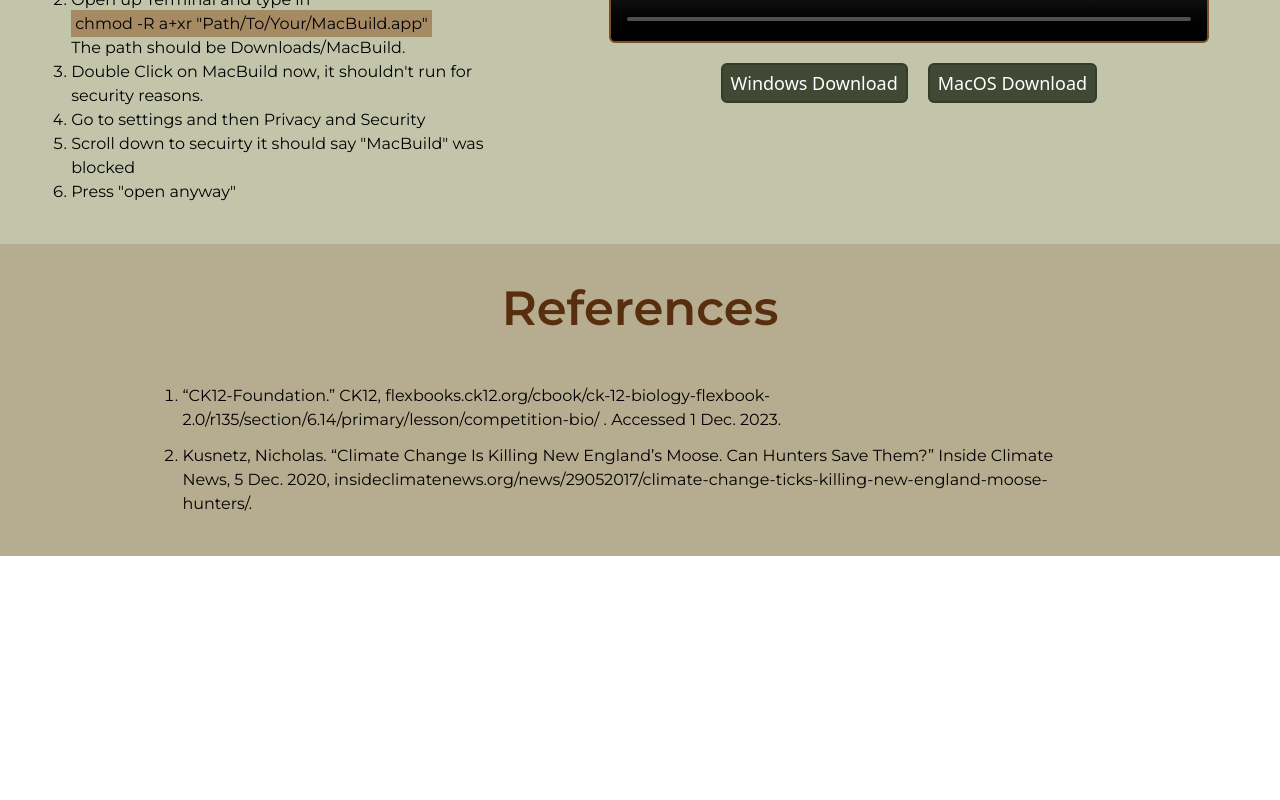
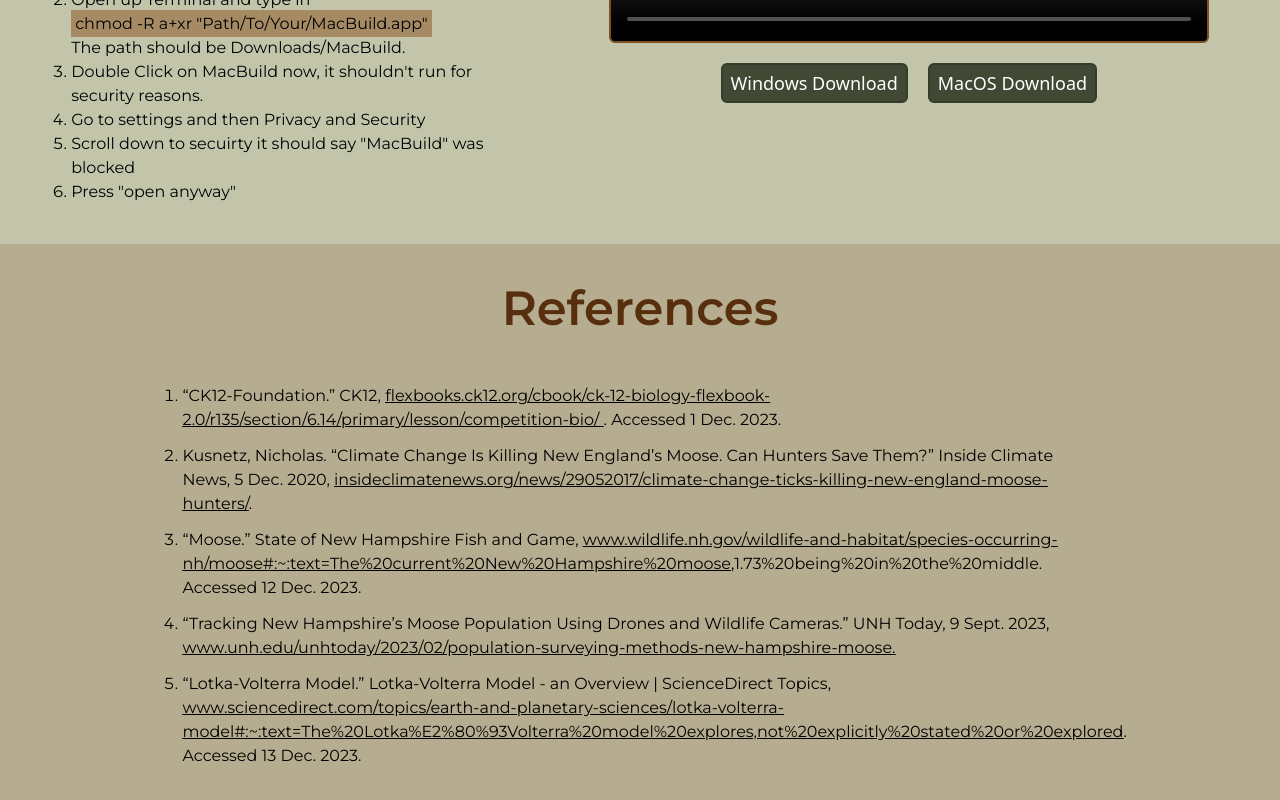
Before and after one commit to Marois2000/Lotka-Volterra, a React (Vite) app in the folder client/: page / in a window 1280 px wide. Shown: the part 6821-7621 px from the top of the page. Before the commit the page ends 7377 px from the top, so only its background shows below. Built offline with nearby package versions, Linux system fonts and the light colour scheme; grey boxes are pictures that could not be loaded.

Commit message:
references

```diff
--- a/client/src/sections/references.jsx
+++ b/client/src/sections/references.jsx
@@ -7,9 +7,13 @@ export const References = () => {
     return (
         <div className="w-full flex flex-col justify-center items-center bg-neutral-200 pb-10" id="references">
             <h2 className="text-5xl text-brown-300 font-montserrat font-semibold text-center mt-10">References</h2>
-            <ol className="w-[100ch] text-left mt-10 list-decimal max-md:w-full max-md:px-20">
-                <li className="text-black font-montserrat mt-3">“CK12-Foundation.” CK12, <a href="flexbooks.ck12.org/cbook/ck-12-biology-flexbook-2.0/r135/section/6.14/primary/lesson/competition-bio/">flexbooks.ck12.org/cbook/ck-12-biology-flexbook-2.0/r135/section/6.14/primary/lesson/competition-bio/</a> . Accessed 1 Dec. 2023. </li>
-                <li className="text-black font-montserrat mt-3">Kusnetz, Nicholas. “Climate Change Is Killing New England’s Moose. Can Hunters Save Them?” Inside Climate News, 5 Dec. 2020, insideclimatenews.org/news/29052017/climate-change-ticks-killing-new-england-moose-hunters/. </li>
+            <ol className="w-[100ch] text-left mt-10 list-decimal">
+                <li className="text-black font-montserrat mt-3">“CK12-Foundation.” CK12, <u><a href="http://ck12.org/cbook/ck-12-biology-flexbook-2.0/r135/section/6.14/primary/lesson/competition-bio/" target="_blank">flexbooks.ck12.org/cbook/ck-12-biology-flexbook-2.0/r135/section/6.14/primary/lesson/competition-bio/ </a></u>. Accessed 1 Dec. 2023. </li>
+                <li className="text-black font-montserrat mt-3">Kusnetz, Nicholas. “Climate Change Is Killing New England’s Moose. Can Hunters Save Them?” Inside Climate News, 5 Dec. 2020, <u><a href="http://insideclimatenews.org/news/29052017/climate-change-ticks-killing-new-england-moose-hunters/" target="_blank">insideclimatenews.org/news/29052017/climate-change-ticks-killing-new-england-moose-hunters/</a></u>. </li>
+                <li className="text-black font-montserrat mt-3">“Moose.” State of New Hampshire Fish and Game, <u><a href="http://www.wildlife.nh.gov/wildlife-and-habitat/species-occurring-nh/moose#:~:text=The%20current%20New%20Hampshire%20moose" target="_blank">www.wildlife.nh.gov/wildlife-and-habitat/species-occurring-nh/moose#:~:text=The%20current%20New%20Hampshire%20moose</a></u>,1.73%20being%20in%20the%20middle. Accessed 12 Dec. 2023.  </li>
+                <li className="text-black font-montserrat mt-3">“Tracking New Hampshire’s Moose Population Using Drones and Wildlife Cameras.” UNH Today, 9 Sept. 2023, <u><a href="http://www.unh.edu/unhtoday/2023/02/population-surveying-methods-new-hampshire-moose" target="_blank">www.unh.edu/unhtoday/2023/02/population-surveying-methods-new-hampshire-moose.</a></u> </li>
+                <li className="text-black font-montserrat mt-3">“Lotka-Volterra Model.” Lotka-Volterra Model - an Overview | ScienceDirect Topics, <u><a target="_blank" href="http://www.sciencedirect.com/topics/earth-and-planetary-sciences/lotka-volterra-model#:~:text=The%20Lotka%E2%80%93Volterra%20model%20explores,not%20explicitly%20stated%20or%20explored">www.sciencedirect.com/topics/earth-and-planetary-sciences/lotka-volterra-model#:~:text=The%20Lotka%E2%80%93Volterra%20model%20explores,not%20explicitly%20stated%20or%20explored</a></u>. Accessed 13 Dec. 2023. </li>
+
             </ol>
         </div>
     )
```
